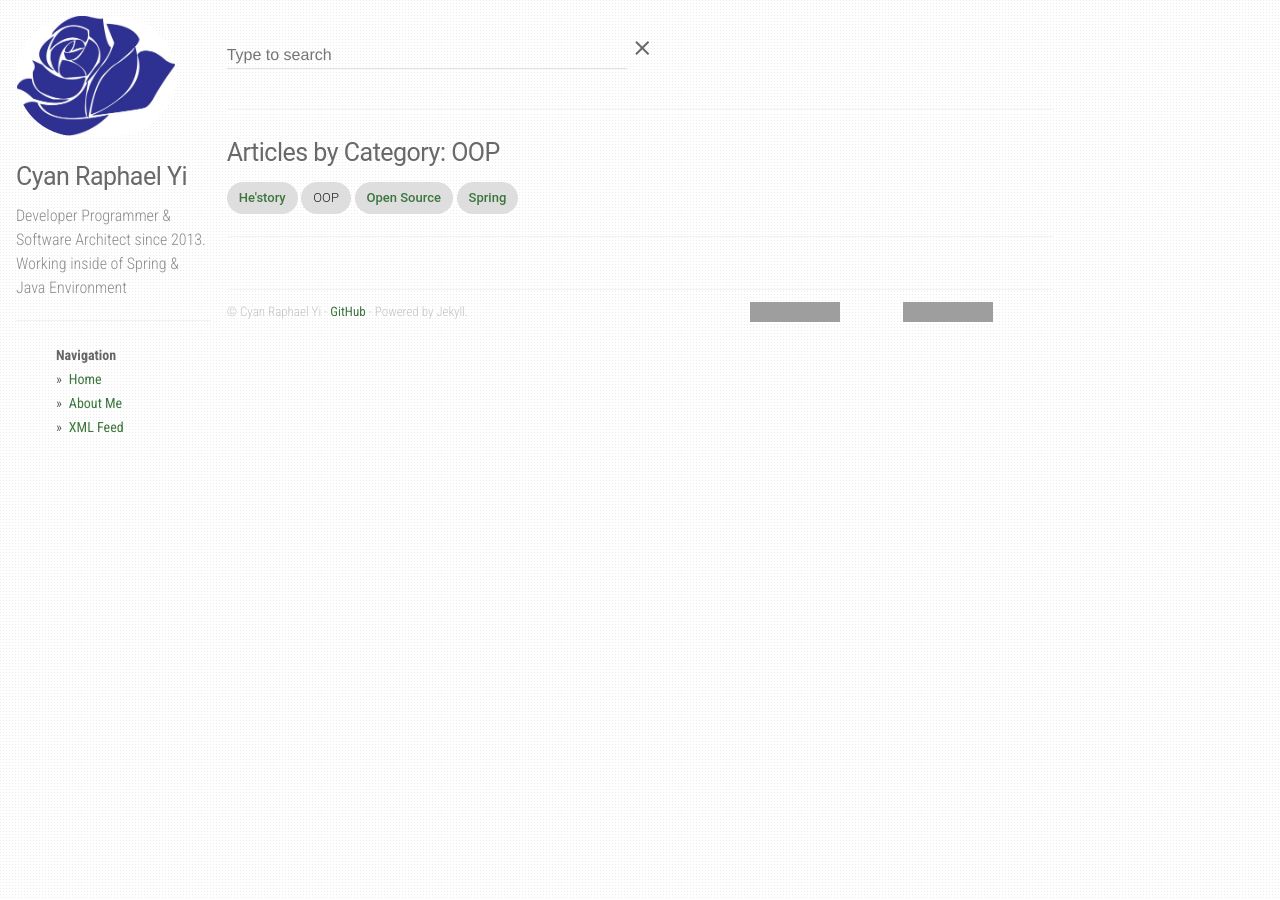
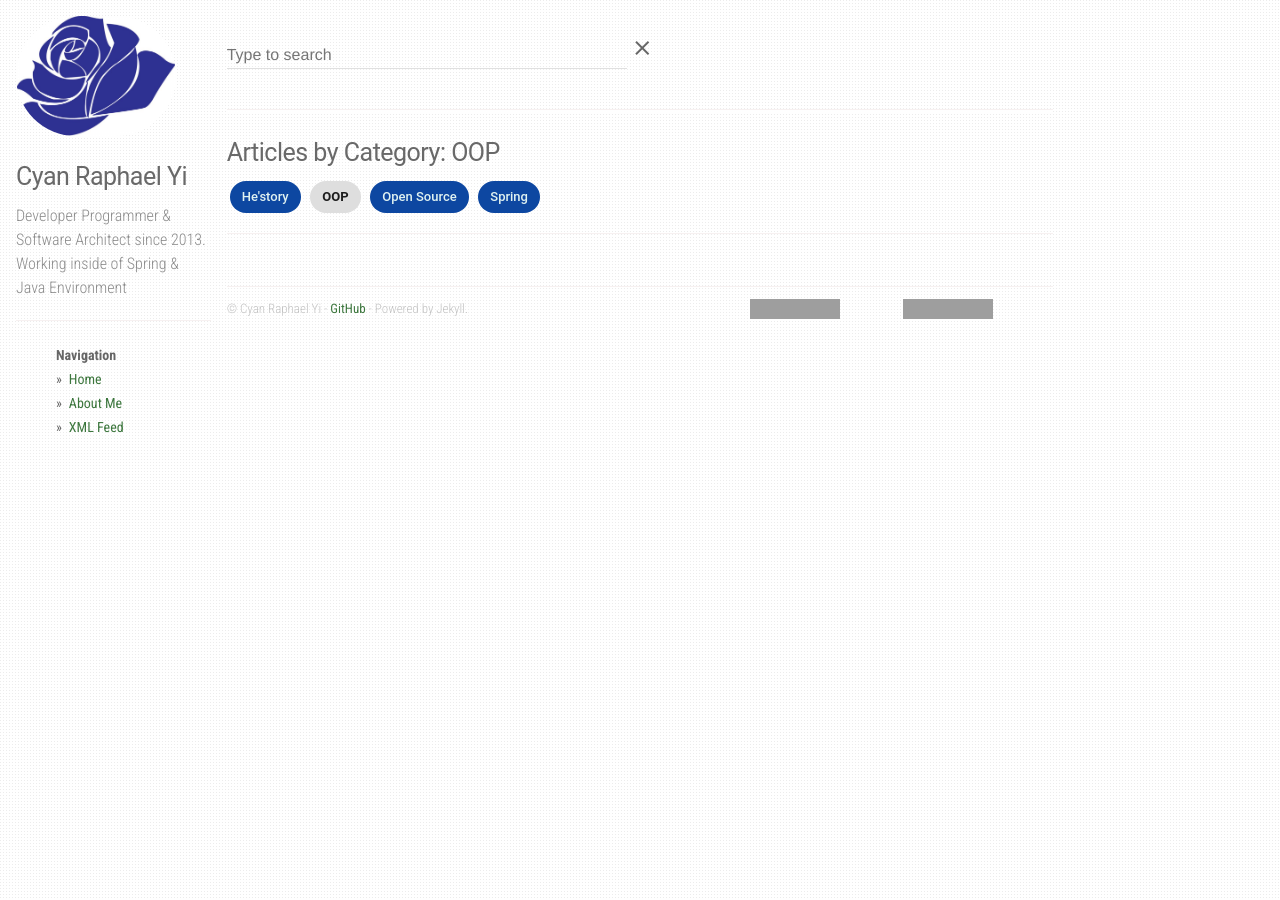
Before and after one commit to CyanRYi/sollabs-demo, a Jekyll site: the page built from _category/oop.md, in a window 1280 px wide. Built offline with Jekyll 4.4.1, drawn with Linux system fonts in a browser that asks for light colours; grey boxes are pictures that could not be loaded.

Commit message:
chip의 디자인 수정

```diff
--- a/_layouts/category_list.html
+++ b/_layouts/category_list.html
@@ -8,7 +8,7 @@ layout: default
     {% for category in site.category %}
         {% if page.name == category.name %}
             <span class="mdl-chip">
-                <span class="mdl-chip__text">{{ category.title }}</span>
+                <span class="mdl-chip__text"><strong>{{ category.title }}</strong></span>
             </span>
         {% else %}
             <a href="{{ site.url}}{{ category.url }}" class="mdl-chip tag-button">
--- a/_layouts/tag_list.html
+++ b/_layouts/tag_list.html
@@ -8,7 +8,7 @@ layout: default
     {% for tag in site.tag %}
         {% if page.name == tag.name %}
             <span class="mdl-chip">
-                <span class="mdl-chip__text">{{ tag.title }}</span>
+                <span class="mdl-chip__text"><strong>{{ tag.title }}</strong></span>
             </span>
         {% else %}
             <a href="{{ site.url}}{{ tag.url }}" class="mdl-chip tag-button">
--- a/static/css/main.css
+++ b/static/css/main.css
@@ -112,6 +112,13 @@ img.profile-avatar {
 .content img {
   max-width: 100%
 }
+.post-content .mdl-chip {
+    margin: 0 3px 0 3px;
+}
+.post-content a.mdl-chip {
+    background-color: #0d47a1;
+    color: #e0f2f1;
+}
 .btn-github iframe {
     display: inline-block;
     width: 150px;
```
Also changed, not shown: _layouts/post_list.html (+7 -5 lines).
